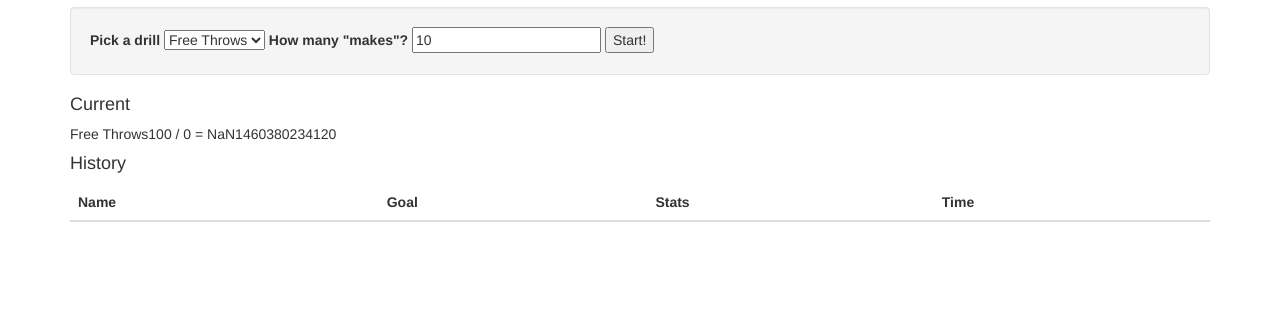
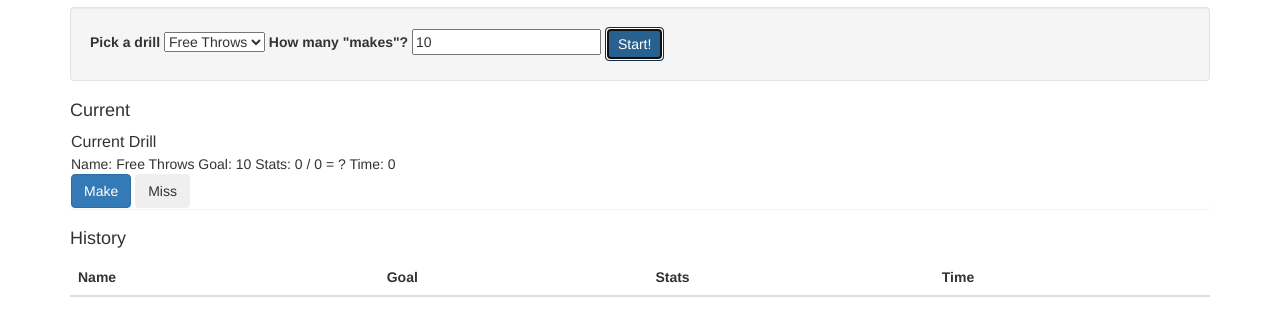
Before and after one commit to ddrscott/drill-tracker, a plain HTML site: page index.html in a window 1280 px wide. Both pictures are taken after a click on the input "Start!". Shown: the part 63-398 px from the top of the page. Drawn offline with Linux system fonts and the light colour scheme.

Commit message:
Wire up make and miss buttons will counters.

```diff
--- a/index.html
+++ b/index.html
@@ -9,8 +9,7 @@
   <body>
     <div class="container">
       <h1>Drill Tracker 2000</h1>
-      <div class="well">
-        <form onsubmit="App.onStartDrill(); return false">
+      <div class="form well">
         <label>Pick a drill</label>
         <select class="new_type">
           <option>Free Throws</option>
@@ -18,10 +17,20 @@
         </select>
         <label>How many "makes"?</label>
         <input class="new_makes" type="text" value="10"/>
-          <input type="submit" value="Start!" />
-        </form>
+        <input class="btn btn-primary" type="submit" value="Start!" onclick="App.onStartDrill()"/>
       </div>
       <h4> Current </h4>
+      <div id="drill-panel-tmpl" class="panel drill-panel" style='display:none'>
+        <div class="panel-title">Current Drill</div>
+        Name: <span class="drill-name"></span>
+        Goal: <span class="drill-goal"></span>
+        Stats: <span class="drill-stats"></span>
+        Time: <span class="drill-time"></span>
+        <div class="buttons">
+          <button class="btn btn-xlg btn-primary" onclick="App.onMake()">Make</button>
+          <button class="btn btn-xlg btn-error" onclick="App.onMiss()">Miss</button>
+        </div>
+      </div>
       <div class="current">
       </div>
       <h4> History </h4>
--- a/scripts/main.js
+++ b/scripts/main.js
@@ -2,9 +2,8 @@
   App = {
     current: undefined,
     history: [],
-    onStartDrill: function() {
-      console.log('!!!!!!starting drill...');
-      this.startDrill({
+    newDrill: function() {
+      return {
         name: $('select.new_type').val(),
         goal: parseInt($('input.new_makes').val()),
         makes: 0,
@@ -12,32 +11,66 @@
         makeRate: function() {
           return this.makes / this.attempts;
         },
+        renderRate: function() {
+          return (this.attempts > 0 ? parseInt(this.makeRate() * 1000)/10.0 + "%" : "?");
+        },
         startTime: new Date().getTime(),
-        render: function() {
+        time: function() {
+          return new Date().getTime() - this.startTime;
+        },
+        stats: function() {
+          return "" + this.makes + " / " + this.attempts + " = " + this.renderRate();
+        },
+        onMake: function() {
+          this.makes += 1;
+          this.attempts += 1;
+        },
+        onMiss: function() {
+          this.attempts += 1;
+        },
+        renderPanel: function() {
+          var panel = $('#drill-panel-tmpl').clone();
+          panel.find('.drill-name').text(this.name);
+          panel.find('.drill-goal').text(this.goal);
+          panel.find('.drill-stats').text(this.stats());
+          panel.find('.drill-time').text(this.time());
+          panel.show();
+          return panel;
+        },
+        renderTr: function() {
           return $('<tr class="drill"/>').
             append($('<td class="drill-name"/>').html(this.name)).
-            append($('<td class="drill-goal"/>').html(this.goal)).
-            append($('<td class="drill-stats"/>').html("" + this.makes + " / " + this.attempts + " = " + this.makeRate())).
-            append($('<td class="drill-time"/>').html(this.startTime));
+              append($('<td class="drill-goal"/>').html(this.goal)).
+                append($('<td class="drill-stats"/>').html(this.stats())).
+                  append($('<td class="drill-time"/>').html(this.time()));
         }
-      });
+      };
+    },
+    onStartDrill: function() {
+      this.startDrill(this.newDrill());
+    },
+    onMake: function() {
+      this.current && this.current.onMake();
+      this.render();
+    },
+    onMiss: function() {
+      this.current && this.current.onMiss();
+      this.render();
     },
     startDrill: function(drill) {
       this.current && this.history.push(this.current);
       this.current = drill;
-
       this.render();
     },
     renderHistory: function(drills) {
-      console.log('renderHistory...');
       return drills.map(function(drill) {
-          return drill.render();
+          return drill.renderTr();
         }.bind(this));
     },
     /**
      */
     render: function() {
-      this.current && $('.current').html(this.current.render());
+      this.current && $('.current').html(this.current.renderPanel());
       $('.history-body').html(this.renderHistory(this.history));
     }
   }
```
Lines whose indentation alone changed are shown as unchanged.
